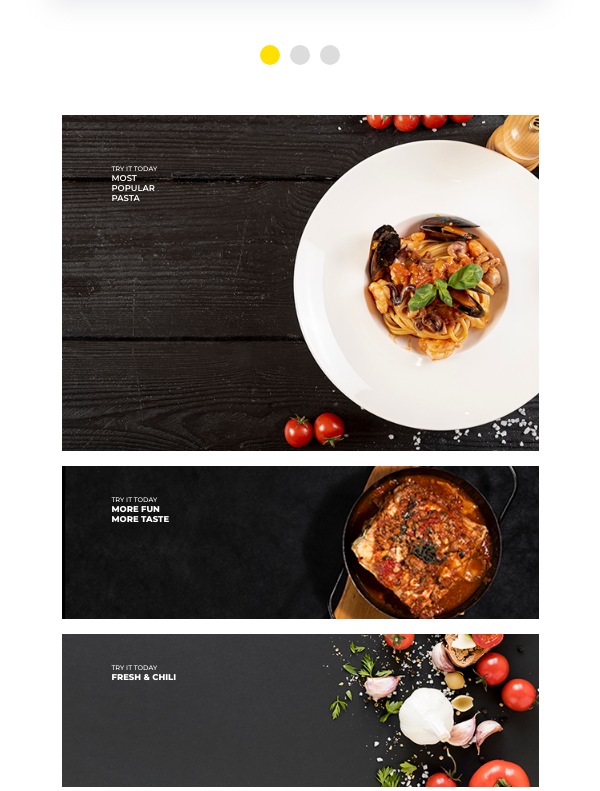
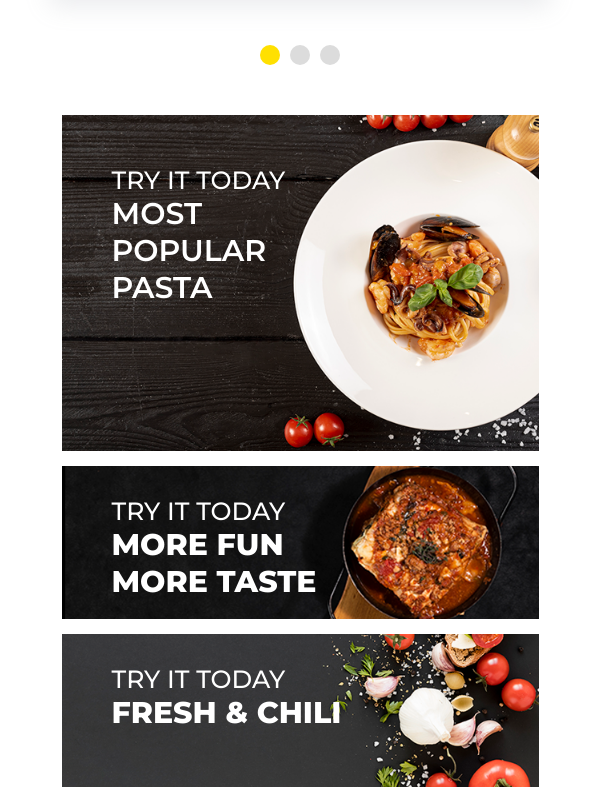
Before and after one commit to minhthiencodeweb/modest, a plain HTML site: page index.html in a window 600 px wide. Shown: the part 3809-4600 px from the top of the page. Drawn offline with nearby package versions, Linux system fonts and the light colour scheme; a web font is replaced by a local one.

Commit message:
complete the project

```diff
--- a/assets/css/style.css
+++ b/assets/css/style.css
@@ -826,6 +826,66 @@ footer .block_end {
 
 }
 @media screen and (max-width: 980px){
+
+  .block_left h3 {
+    padding-top: 50px;
+    padding-left: 50px;
+    color: #fff;
+    font-style: normal;
+    font-weight: 400;
+    font-size: 25px;
+  }
+  .block_left h2 {
+    padding-left: 50px;
+    color: #fff;
+    font-style: normal;
+    font-weight: 600;
+    font-size: 30px;
+  }
+
+  .img_block_top h3 {
+    padding-top: 30px;
+    padding-left: 50px;
+    color: #fff;
+    font-style: normal;
+    font-weight: 400;
+    font-size: 25px;
+  }
+
+  .img_block_top h2 {
+    padding-left: 50px;
+    color: #fff;
+    font-style: normal;
+    font-weight: 700;
+    font-size: 30px;
+  }
+
+  .img_block_bottom h3 {
+    padding-top: 30px;
+    padding-left: 50px;
+    color: #fff;
+    font-style: normal;
+    font-weight: 400;
+    font-size: 25px;
+  }
+
+  .img_block_bottom h2 {
+    padding-left: 50px;
+    color: #fff;
+    font-style: normal;
+    font-weight: 700;
+    font-size: 30px;
+  }
+
+  .intable{
+
+    padding: 0 15px 0 15px;
+
+
+  }
+
+
+
   .end_main{
     width: 100%;
     flex-wrap: wrap;
@@ -926,14 +986,13 @@ footer .block_end {
     justify-content: space-between;
   }
 
+
+
 }
 
 
 
-
-
-
-@media screen and (max-width: 730px){
+@media screen and (max-width: 730px) and (min-width:501px) {
   .block_main {
     width: 100%;
     flex-wrap: wrap;
@@ -956,6 +1015,11 @@ footer .block_end {
   .img_block_bottom {
     width: 477px;
     height: 153px;
+  }
+
+  .the_end_block{
+    padding-top: 40px;
+
   }
 
 
```
